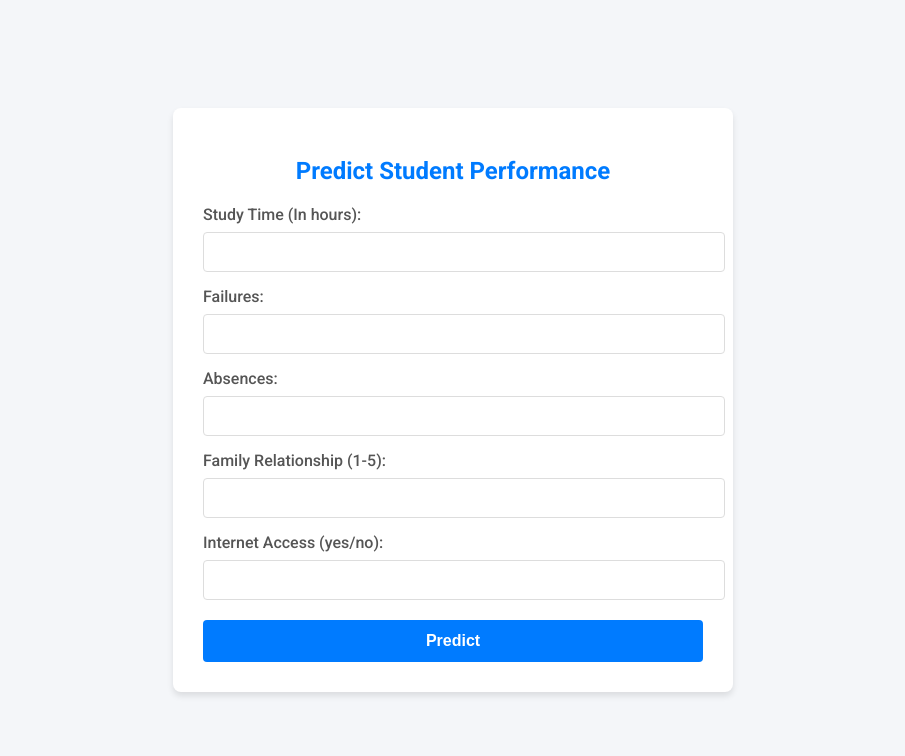
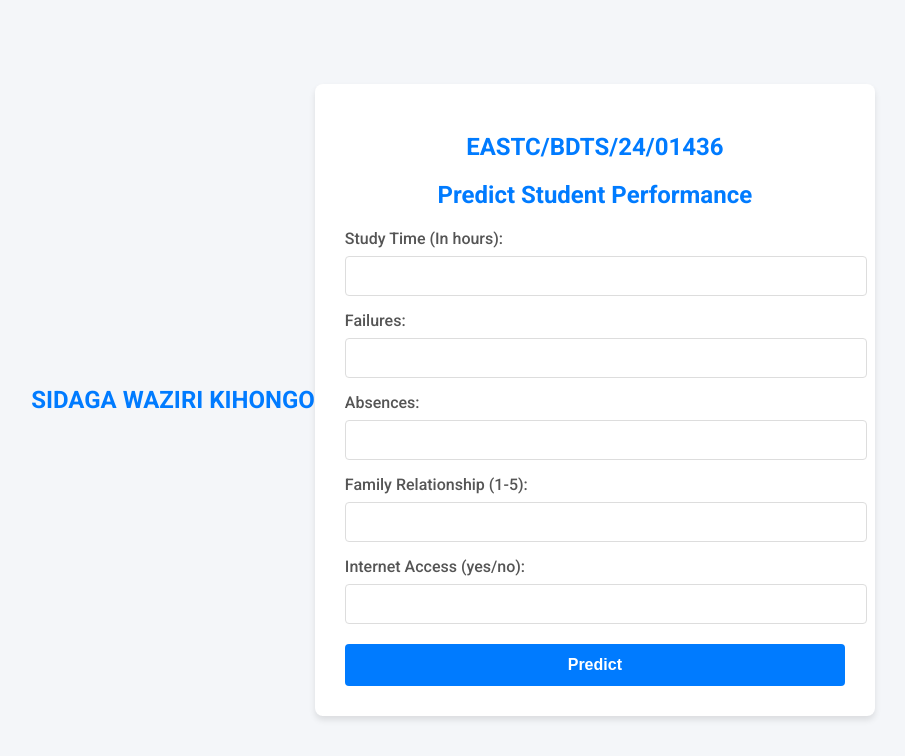
Before and after one commit to SIDAComtech-SIDAGA/Kazumali_Assignment, a Flask app: page / in a window 1280 px wide. Shown: the top 756 px of the page, without its empty margins (187-1092 px from the left). Run offline with Flask 3, Linux system fonts and the light colour scheme; parts of the project's set-up code (start-up, migrations or seed data) failed here and were passed over.

Commit message:
Added names in my dash

```diff
--- a/templates/index.html
+++ b/templates/index.html
@@ -14,8 +14,12 @@
     }
 </style>
 <body>
+    <h2 class="text-center">SIDAGA WAZIRI KIHONGO</h2>
+
     <div class="container">
+        <h2 class="text-center">EASTC/BDTS/24/01436</h2>
         <h2 class="text-center">Predict Student Performance</h2>
+
         <form id="prediction-form">
             <label for="study_time">Study Time (In hours):</label>
             <input type="number" id="study_time" name="study_time" step="0.1" required>
--- a/train_model.py
+++ b/train_model.py
@@ -1,6 +1,7 @@
 import pandas as pd
 from sklearn.model_selection import train_test_split
 from sklearn.ensemble import RandomForestClassifier
+
 from sklearn.metrics import accuracy_score
 import joblib
 import os
```
